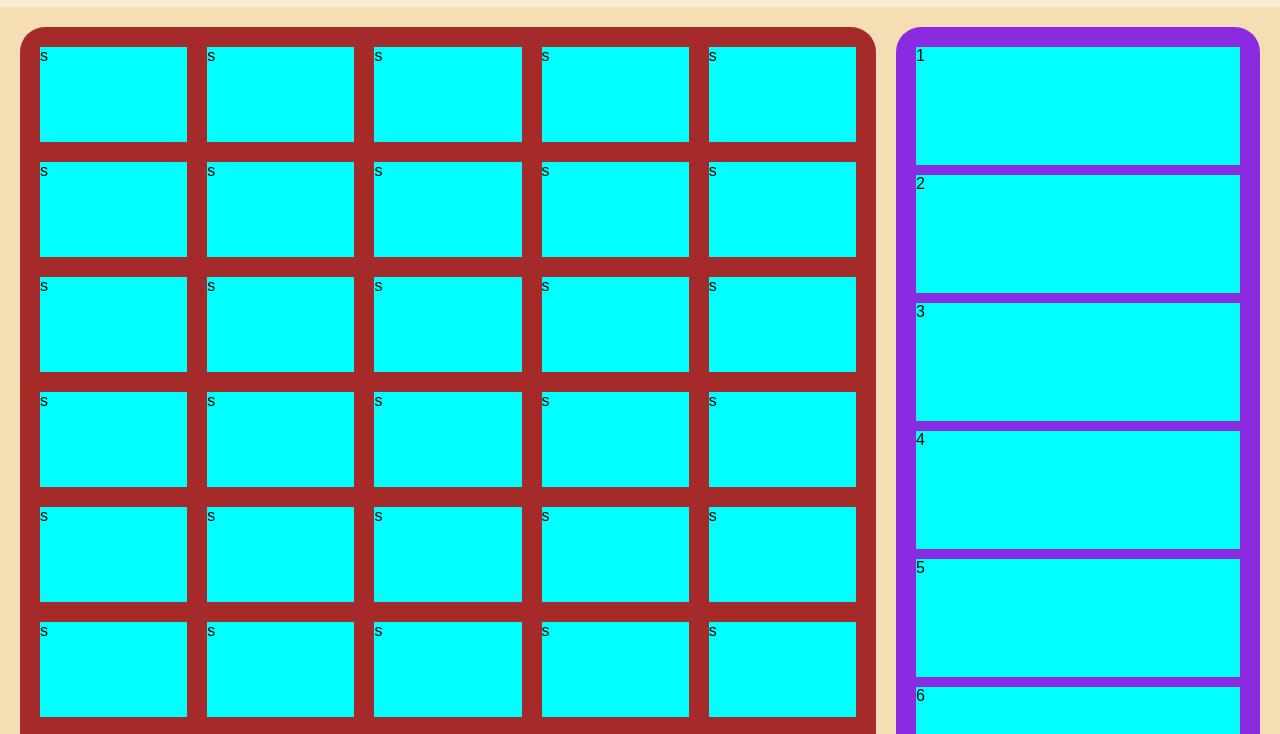
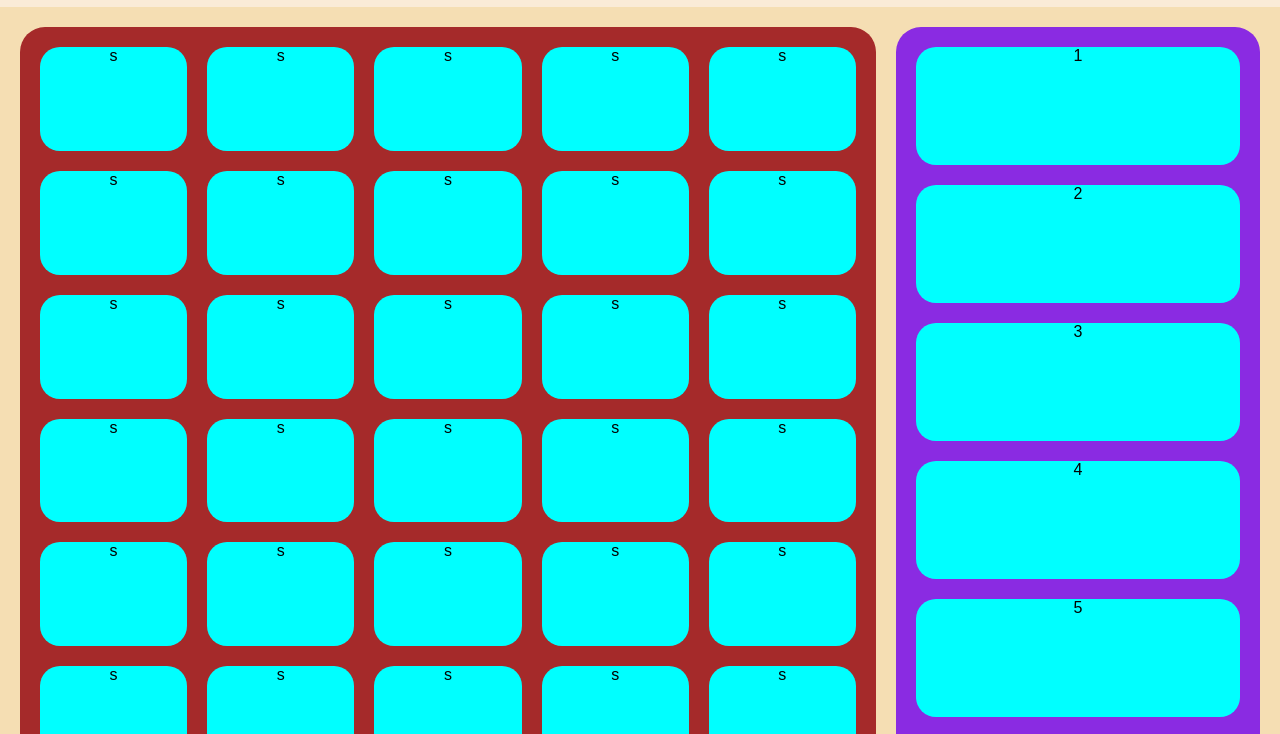
Before and after one commit to MarcoD3V3/myhubpage, a plain HTML site: page index.html in a window 1280 px wide. Shown: the part 63-797 px from the top of the page. Drawn offline with Linux system fonts and the light colour scheme.

Commit message:
Update styles.css

```diff
--- a/styles.css
+++ b/styles.css
@@ -64,24 +64,55 @@ nav a:hover{
 }
 
 .cajas{
+
     background-color: aqua;
+
     margin: 10px;
+
+    border-radius: 20px;
+
+    text-align: center;
+
 }
 
+
+
+
+
 .noticias{
+
     background-color: blueviolet;
+
     margin-right: 20px;
+
     margin-top: 20px;
+
     margin-bottom: 20px;
+
     border-radius: 25px;
+
     padding: 10px;
+
 }
 
+
+
 .paginas{
+
     background-color: aqua;
+
     margin: 10px;
+
     padding-bottom: 100px;
+
+    border-radius: 20px;
+
+    margin-bottom: 20px;
+
+    text-align: center;
+
 }
+
 
 
 
```
